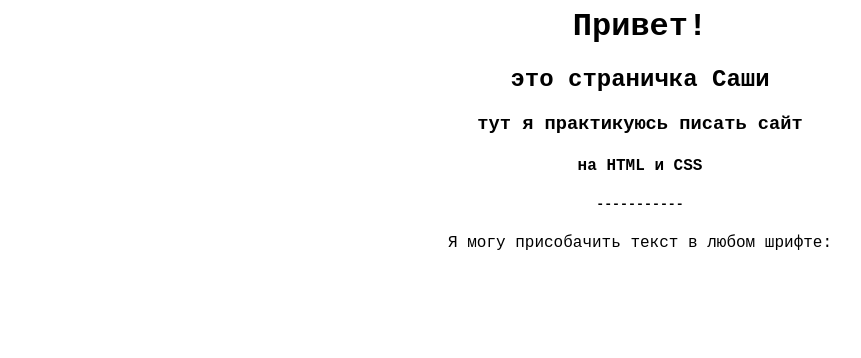
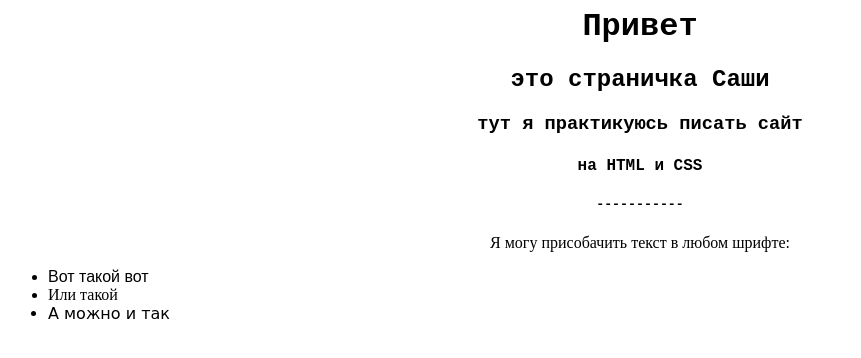
Before and after one commit to rznv23/rznv23.github.io, a plain HTML site: page index.html in a window 1280 px wide. Shown: the whole page, without its empty margins (0-861 px from the left). Drawn offline with Linux system fonts and the light colour scheme.

Commit message:
Update index.html

```diff
--- a/index.html
+++ b/index.html
@@ -2,18 +2,24 @@
 <html>
 <head>
 <meta charset="utf-8">
+<link href="https://fonts.googleapis.com/css2?family=Lobster&display=swap">
 <link href="https://fonts.google.com/specimen/Secular+One#standard-styles">
+<link href="https://fonts.googleapis.com/css2?family=Oswald:wght@700&display=swap">
+<link href="https://fonts.googleapis.com/css2?family=Oswald:wght@700&family=Roboto+Mono:ital,wght@1,700&family=Roboto+Slab:wght@100&display=swap">
 <style>
     .center { text-align: center;}
     .shrift {font-family: 'Secular One', monospace;}
+    .shrift2 {font-family: 'Oswald', sans-serif;}
+    .shrift3  {font-family: 'Roboto Slab', serif;}
+    .shrift4 {font-family: 'Lobster', cursive;}
 
 </style>
-<title>232323</title>
+<title>23</title>
 </head>
 <body>
     <div class="center shrift">
 
-    <h1>Привет!</h1>
+    <h1>Привет</h1>
     <h2>это страничка Саши</h2>
     <h3>тут я практикуюсь писать сайт</h3>
     <h4>на HTML и CSS </h4>
@@ -21,13 +27,14 @@
 
 
 </div>
-<div class="shrift">
+<div>
 <p class="center"> Я могу присобачить текст в любом шрифте: </p>
-<p сlass=""></p>
-</div>
-<div>
+<ul>
+    <li class="shrift2">Вот такой вот</li>
+    <li class="shrift3">Или такой</li>
+    <li class="shrift4">А можно и так</li>
+</ul>
 
-</div>
 
 </body>
 </html>
```
